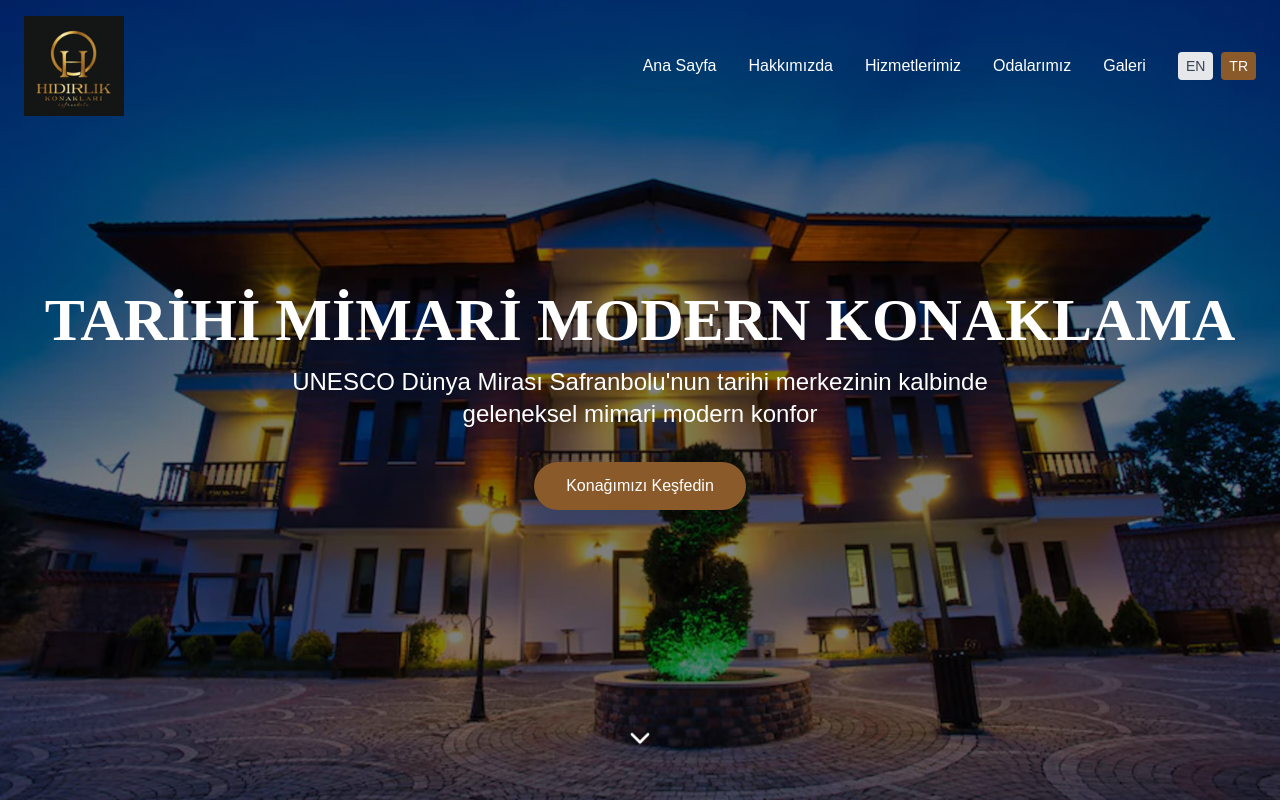
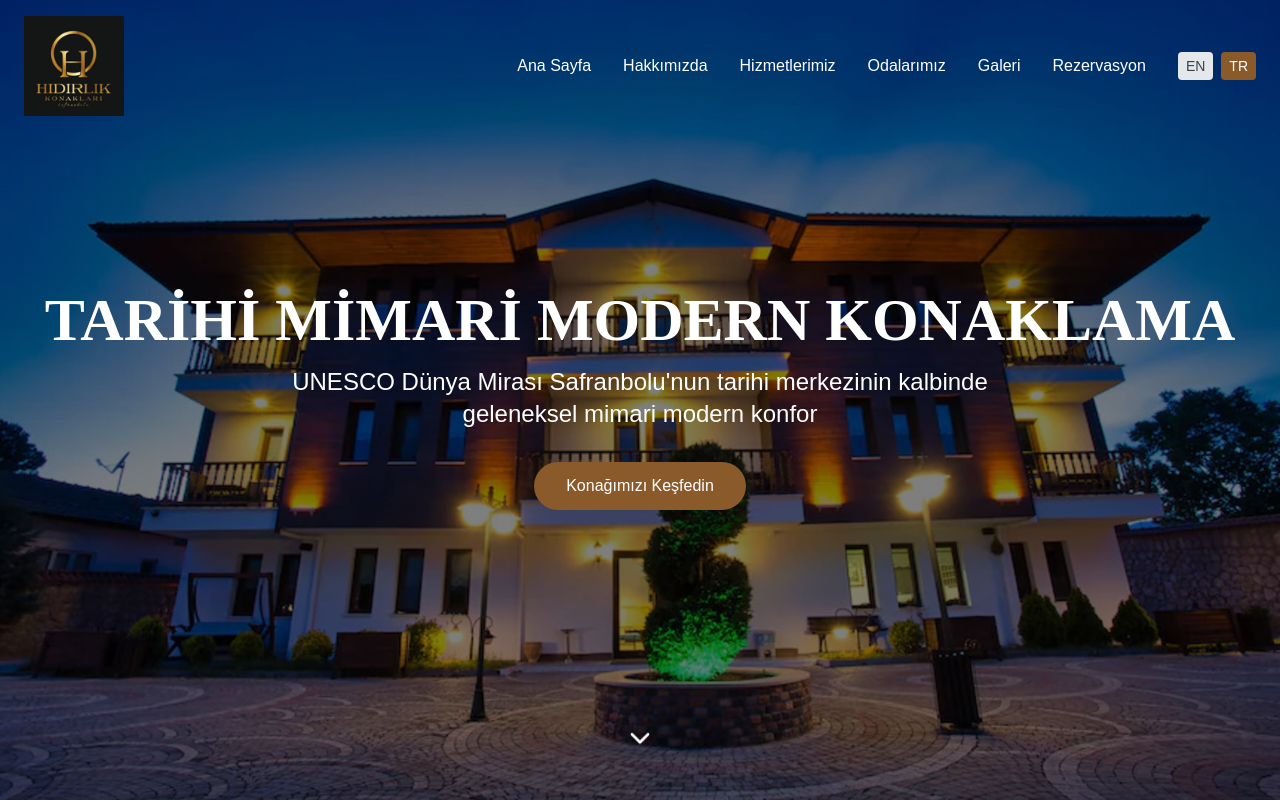
Before and after one commit to tkarakok/hidirlik-konaklari-website, a React (Vite) app: page / in a window 1280 px wide. Shown: the top 802 px of the page. Built offline with nearby package versions, Linux system fonts and the light colour scheme.

Commit message:
Reapply "asd"
This reverts commit d3a5eb0cf97ce94966784ddf289b447bcf2ef332.

```diff
--- a/src/components/Navbar.tsx
+++ b/src/components/Navbar.tsx
@@ -33,7 +33,7 @@ const Navbar: React.FC = () => {
     }
   };
 
-  const navItems = ['home', 'about', 'services', 'rooms', 'gallery'];
+  const navItems = ['home', 'about', 'services', 'rooms', 'gallery', 'reservation'];
 
   return (
     <nav className={`fixed w-full z-50 transition-all duration-300 ${isScrolled ? 'bg-white shadow-md py-2' : 'bg-transparent py-4'}`}>
--- a/src/components/Reservation.tsx
+++ b/src/components/Reservation.tsx
@@ -20,7 +20,7 @@ const Reservation: React.FC = () => {
         console.log('Form submitted');
     };
     return (
-        <section id="gallery" className="py-10 bg-white-50">
+        <section id="reservation" className="py-10 bg-white-50">
             <div className="container mx-auto px-4">
                 <div className="text-center mb-16">
                     <h2 className="text-3xl md:text-4xl font-bold text-primary mb-4">{t('reservation.title')}</h2>
```
